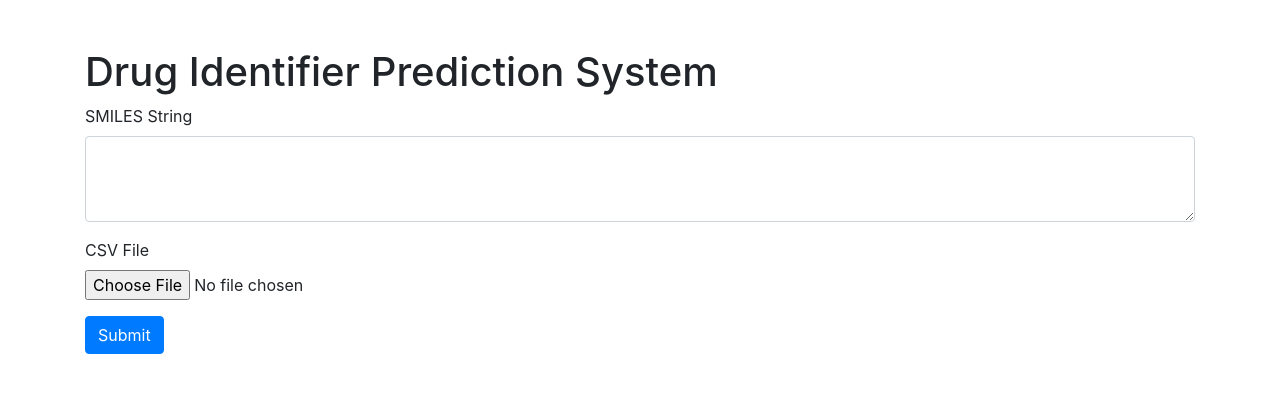
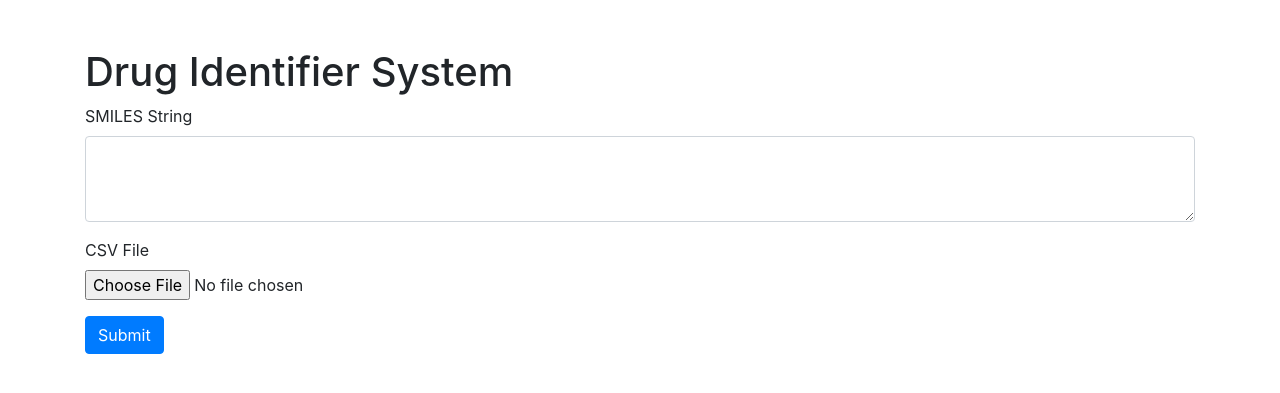
Before and after one commit to liushui1986/ALS_drug_identifier, a Flask app: page / in a window 1280 px wide. Shown: the top 393 px of the page. Run offline with Flask 2, Linux system fonts and the light colour scheme; parts of the project's set-up code (start-up, migrations or seed data) failed here and were passed over; some libraries are stand-ins or nearby versions.

Commit message:
change name for the flaskapp

```diff
--- a/07302024_version_test3/02_flaskapp/run.py
+++ b/07302024_version_test3/02_flaskapp/run.py
@@ -112,4 +112,4 @@ def index():
     return render_template('index.html')
 
 if __name__ == "__main__":
-    app.run(debug=True, host='127.0.0.1', port=5000)
+    app.run(debug=False, host='127.0.0.1', port=5000)
--- a/07302024_version_test3/02_flaskapp/templates/index.html
+++ b/07302024_version_test3/02_flaskapp/templates/index.html
@@ -3,12 +3,12 @@
 <head>
     <meta charset="UTF-8">
     <meta name="viewport" content="width=device-width, initial-scale=1.0">
-    <title>Drug Identifier Prediction System</title>
+    <title>Drug Identifier System</title>
     <link rel="stylesheet" href="https://stackpath.bootstrapcdn.com/bootstrap/4.3.1/css/bootstrap.min.css">
 </head>
 <body>
     <div class="container">
-        <h1 class="mt-5">Drug Identifier Prediction System</h1>
+        <h1 class="mt-5">Drug Identifier System</h1>
         <form id="drug-form" method="POST" action="/predict" enctype="multipart/form-data">
             <div class="form-group">
                 <label for="smiles">SMILES String</label>
```
